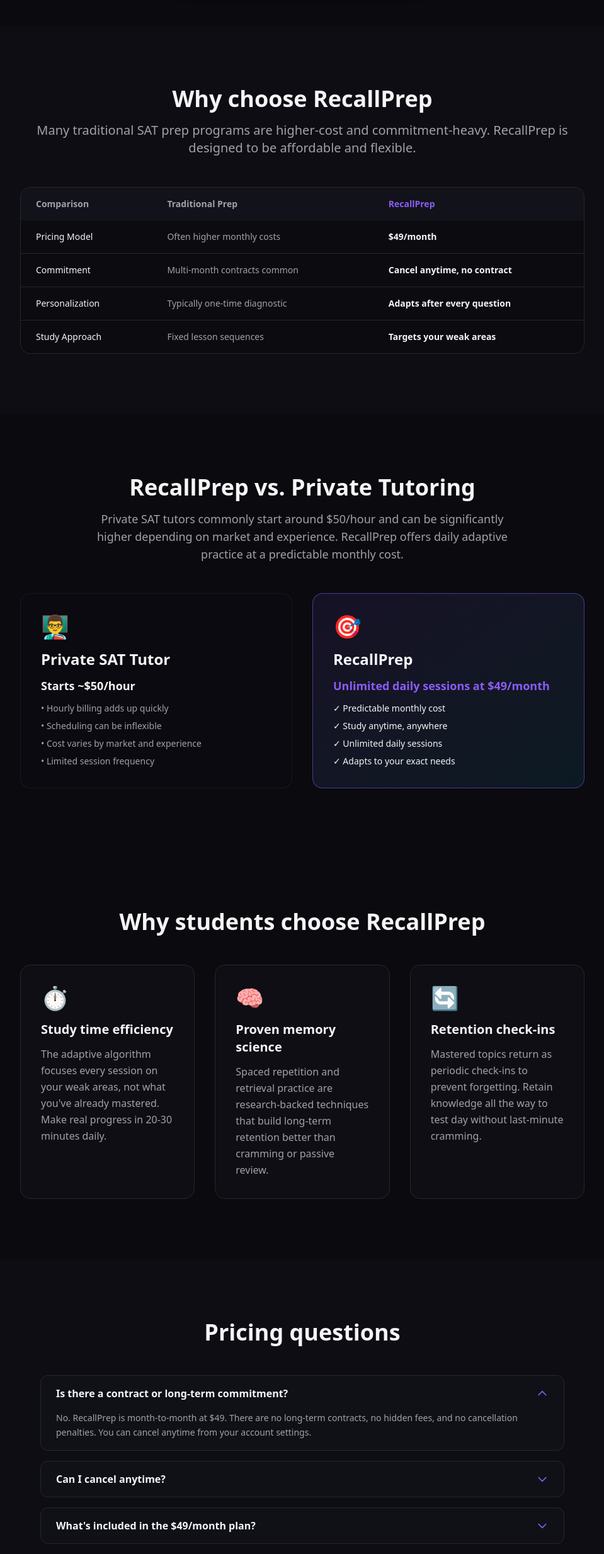
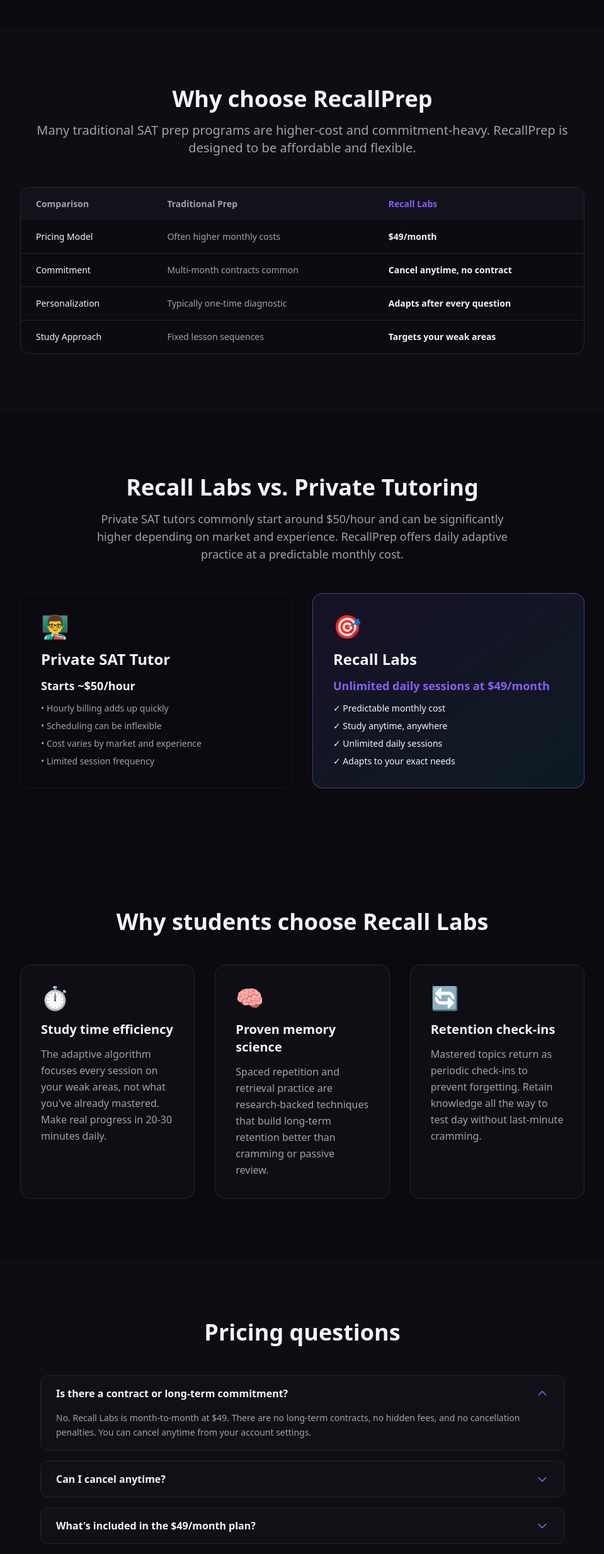
Before and after one commit to joe0332/rcl, a Next.js app: page /pricing in a window 1280 px wide. Shown: the part 1524-3992 px from the top of the page at 63% size, without its empty margins (160-1119 px from the left). Built offline with nearby package versions, Linux system fonts and the light colour scheme.

Commit message:
Sandbox autosave

```diff
--- a/src/app/how-it-works/page.tsx
+++ b/src/app/how-it-works/page.tsx
@@ -301,7 +301,7 @@
                 produces stronger, more durable learning than passive methods.
               </p>
               <p>
-                RecallPrep combines both: you actively recall SAT concepts while the algorithm spaces
+                Recall Labs combines both: you actively recall SAT concepts while the algorithm spaces
                 reviews based on your performance. Together, they create an evidence-based system for
                 efficient SAT prep.
               </p>
@@ -322,7 +322,7 @@
         <Container>
           <div className="max-w-5xl mx-auto">
             <h2 className="text-4xl font-bold text-foreground mb-12 text-center">
-              How RecallPrep compares
+              How Recall Labs compares
             </h2>
             <ComparisonTable
               rows={[
--- a/src/app/page.tsx
+++ b/src/app/page.tsx
@@ -90,7 +90,7 @@
               Stop studying what you already know
             </h2>
             <p className="text-xl text-muted-foreground max-w-3xl mx-auto">
-              Traditional SAT prep wastes time on fixed sequences. RecallPrep adapts to your actual performance,
+              Traditional SAT prep wastes time on fixed sequences. Recall Labs adapts to your actual performance,
               targeting weak areas until mastery and preventing forgetting through smart check-ins.
             </p>
           </div>
@@ -106,7 +106,7 @@
               </ul>
             </div>
             <div className="rounded-2xl border border-primary/50 bg-gradient-to-br from-primary/10 to-secondary/10 p-6">
-              <div className="text-success mb-2 text-lg font-semibold">✓ RecallPrep</div>
+              <div className="text-success mb-2 text-lg font-semibold">✓ Recall Labs</div>
               <ul className="space-y-2 text-sm text-foreground">
                 <li>• Personalized to your gaps</li>
                 <li>• Adapts after every question</li>
@@ -211,7 +211,7 @@
           <div className="grid grid-cols-1 md:grid-cols-3 gap-8">
             {/* Efficiency-focused testimonial */}
             <TestimonialCard
-              quote="RecallPrep focused my study time on exactly what I needed. No more wasting hours on stuff I already knew."
+              quote="Recall Labs focused my study time on exactly what I needed. No more wasting hours on stuff I already knew."
               author="Sarah M."
               role="High School Junior"
               improvement="140"
@@ -249,12 +249,12 @@
                 answer: "Every time you answer a question, our algorithm updates your personalized study schedule. If you get a question wrong, that topic appears more frequently until you demonstrate mastery. Once mastered, it fades to periodic check-ins to prevent forgetting. This is based on decades of memory science research.",
               },
               {
-                question: "What SAT content does RecallPrep cover?",
-                answer: "RecallPrep covers all SAT Math topics (Algebra, Advanced Math, Problem-Solving, Geometry) and all Reading & Writing skills (comprehension, vocabulary, grammar, rhetoric). You'll get mixed practice sessions that keep you sharp across both sections.",
+                question: "What SAT content does Recall Labs cover?",
+                answer: "Recall Labs covers all SAT Math topics (Algebra, Advanced Math, Problem-Solving, Geometry) and all Reading & Writing skills (comprehension, vocabulary, grammar, rhetoric). You'll get mixed practice sessions that keep you sharp across both sections.",
               },
               {
                 question: "How is this different from Khan Academy or practice books?",
-                answer: "Khan Academy and books use fixed lesson sequences—everyone follows the same path. RecallPrep adapts in real-time to your performance. If you're weak in quadratic functions but strong in linear equations, you'll see more quadratics. Plus, we use retrieval practice (active recall) instead of passive video lessons.",
+                answer: "Khan Academy and books use fixed lesson sequences—everyone follows the same path. Recall Labs adapts in real-time to your performance. If you're weak in quadratic functions but strong in linear equations, you'll see more quadratics. Plus, we use retrieval practice (active recall) instead of passive video lessons.",
               },
               {
                 question: "How much time should I spend studying per day?",
@@ -266,7 +266,7 @@
               },
               {
                 question: "Can I use this on my phone?",
-                answer: "Absolutely. RecallPrep is a web app that works on any device—desktop, tablet, or mobile. Study anywhere, and your progress syncs automatically.",
+                answer: "Absolutely. Recall Labs is a web app that works on any device—desktop, tablet, or mobile. Study anywhere, and your progress syncs automatically.",
               },
             ]}
           />
--- a/src/app/pricing/page.tsx
+++ b/src/app/pricing/page.tsx
@@ -82,7 +82,7 @@
                         Traditional Prep
                       </th>
                       <th className="px-6 py-4 text-left text-sm font-semibold text-primary">
-                        RecallPrep
+                        Recall Labs
                       </th>
                     </tr>
                   </thead>
@@ -114,7 +114,7 @@
           <div className="max-w-4xl mx-auto">
             <div className="text-center mb-12">
               <h2 className="text-4xl font-bold text-foreground mb-4">
-                RecallPrep vs. Private Tutoring
+                Recall Labs vs. Private Tutoring
               </h2>
               <p className="text-lg text-muted-foreground max-w-2xl mx-auto">
                 {siteConfig.tutorComparison.description}
@@ -141,11 +141,11 @@
                 </div>
               </div>
 
-              {/* RecallPrep */}
+              {/* Recall Labs */}
               <div className="rounded-2xl border border-primary/50 bg-gradient-to-br from-primary/10 to-secondary/10 p-8">
                 <div className="text-4xl mb-4">🎯</div>
                 <h3 className="text-2xl font-semibold text-foreground mb-3">
-                  RecallPrep
+                  Recall Labs
                 </h3>
                 <div className="space-y-3">
                   <p className="text-lg font-semibold text-primary">
@@ -169,7 +169,7 @@
         <Container>
           <div className="max-w-4xl mx-auto">
             <h2 className="text-4xl font-bold text-foreground mb-12 text-center">
-              Why students choose RecallPrep
+              Why students choose Recall Labs
             </h2>
             <div className="grid grid-cols-1 md:grid-cols-3 gap-8">
               <div className="rounded-2xl border border-border bg-muted/30 p-8">
@@ -222,7 +222,7 @@
             items={[
               {
                 question: "Is there a contract or long-term commitment?",
-                answer: `No. RecallPrep is month-to-month at ${siteConfig.pricing.currency}${siteConfig.pricing.price}. There are no long-term contracts, no hidden fees, and no cancellation penalties. You can cancel anytime from your account settings.`,
+                answer: `No. Recall Labs is month-to-month at ${siteConfig.pricing.currency}${siteConfig.pricing.price}. There are no long-term contracts, no hidden fees, and no cancellation penalties. You can cancel anytime from your account settings.`,
               },
               {
                 question: "Can I cancel anytime?",
@@ -234,7 +234,7 @@
               },
               {
                 question: "Is there a free trial?",
-                answer: "Yes! You can start a free trial to experience RecallPrep's adaptive study system before committing. No credit card required to start the trial.",
+                answer: "Yes! You can start a free trial to experience Recall Labs's adaptive study system before committing. No credit card required to start the trial.",
               },
               {
                 question: "Do you offer refunds?",
```
